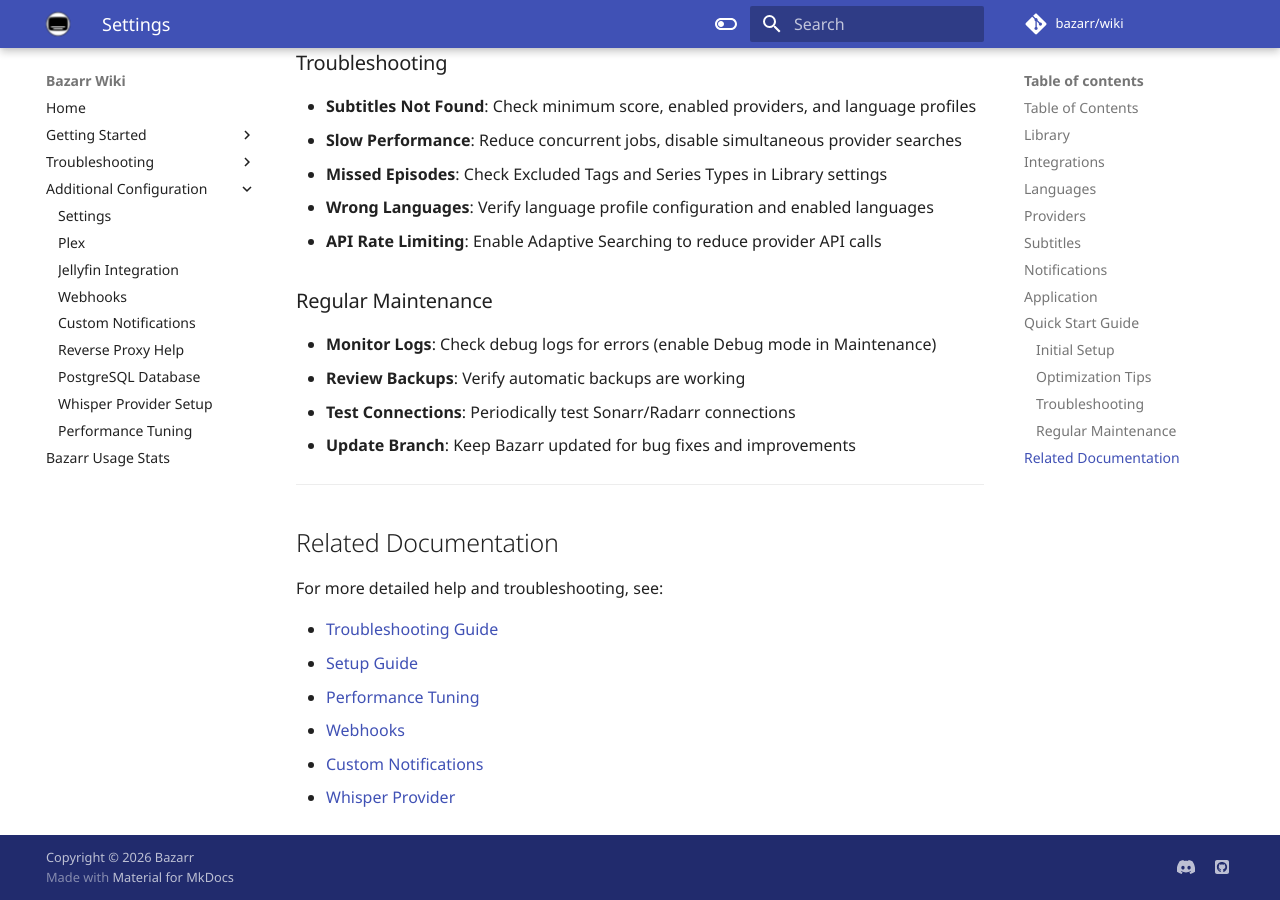
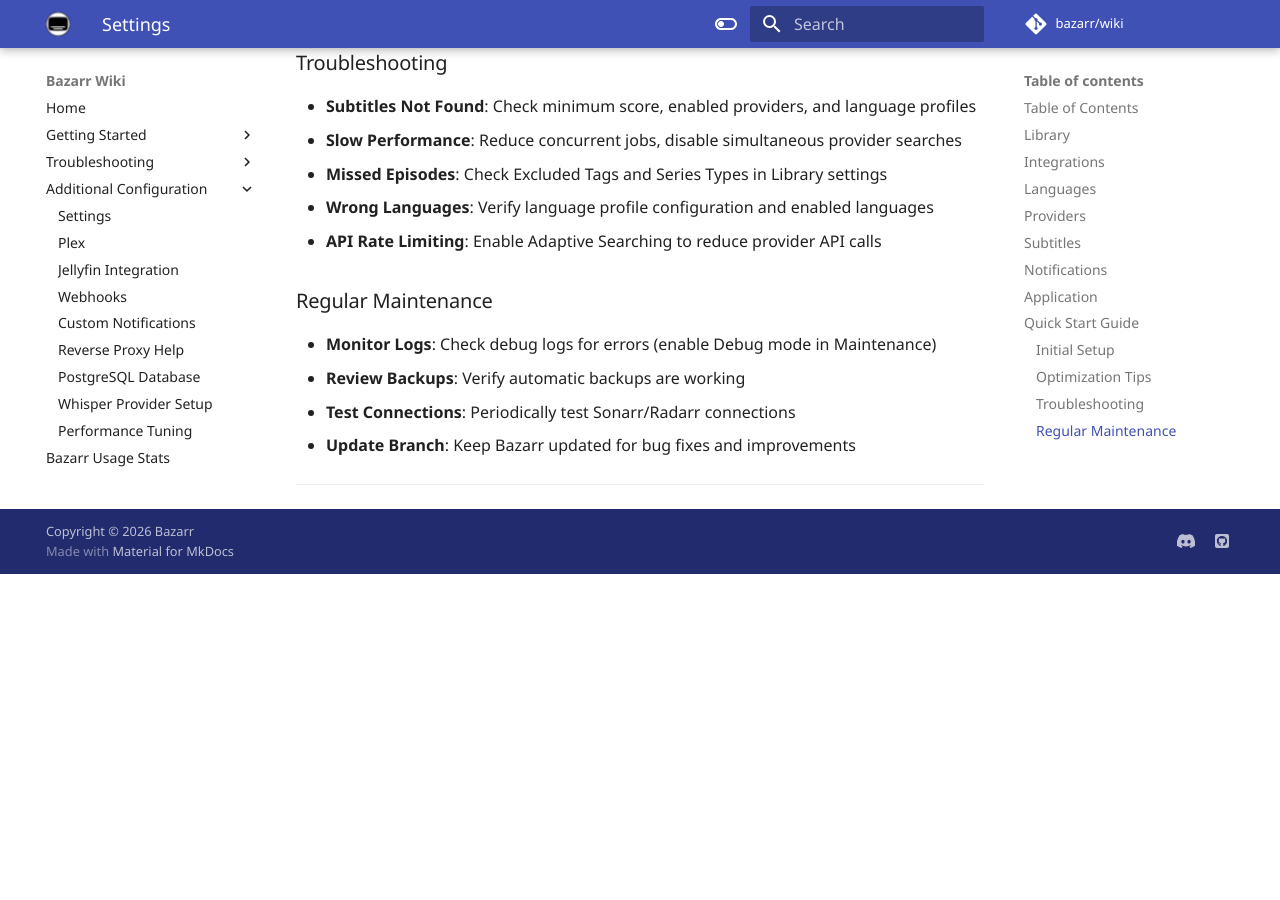
Before and after one commit to bazarr/wiki, an MkDocs documentation site: the page built from docs/Additional-Configuration/Settings2.md, in a window 1280 px wide and 900 px high, scrolled down 4352 px. Built offline with MkDocs 1.6.1 and Material for MkDocs 9.7.7, drawn with Linux system fonts in a browser that asks for light colours; some web fonts are replaced; comment, search, counter and statistics services are not loaded; after the commit the page ends 4926 px from its top, so only the background shows below that.

Commit message:
docs: remove redundant "Related Documentation" section from settings page

```diff
--- a/docs/Additional-Configuration/Settings2.md
+++ b/docs/Additional-Configuration/Settings2.md
@@ -171,14 +171,3 @@ Core Bazarr configuration including host settings, security, authentication, pro
 - **Update Branch**: Keep Bazarr updated for bug fixes and improvements
 
 ---
-
-## Related Documentation
-
-For more detailed help and troubleshooting, see:
-
-- [Troubleshooting Guide](../Troubleshooting/Asking-for-help-or-report-a-problem.md)
-- [Setup Guide](../Getting-Started/Setup-Guide.md)
-- [Performance Tuning](../Additional-Configuration/Performance-Tuning.md)
-- [Webhooks](../Additional-Configuration/Webhooks.md)
-- [Custom Notifications](../Additional-Configuration/Custom-Notifications.md)
-- [Whisper Provider](../Additional-Configuration/Whisper-Provider.md)
```
